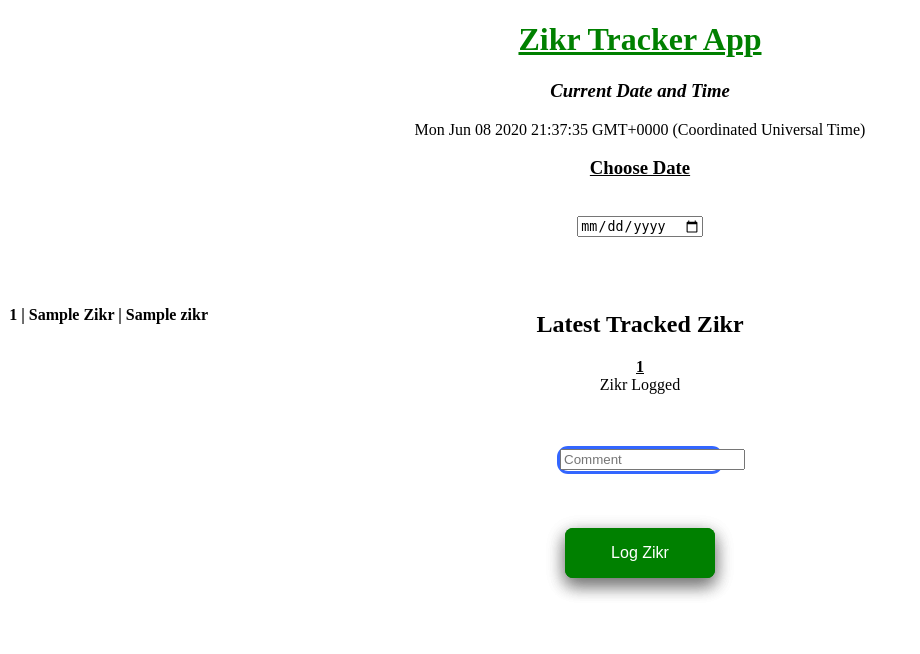
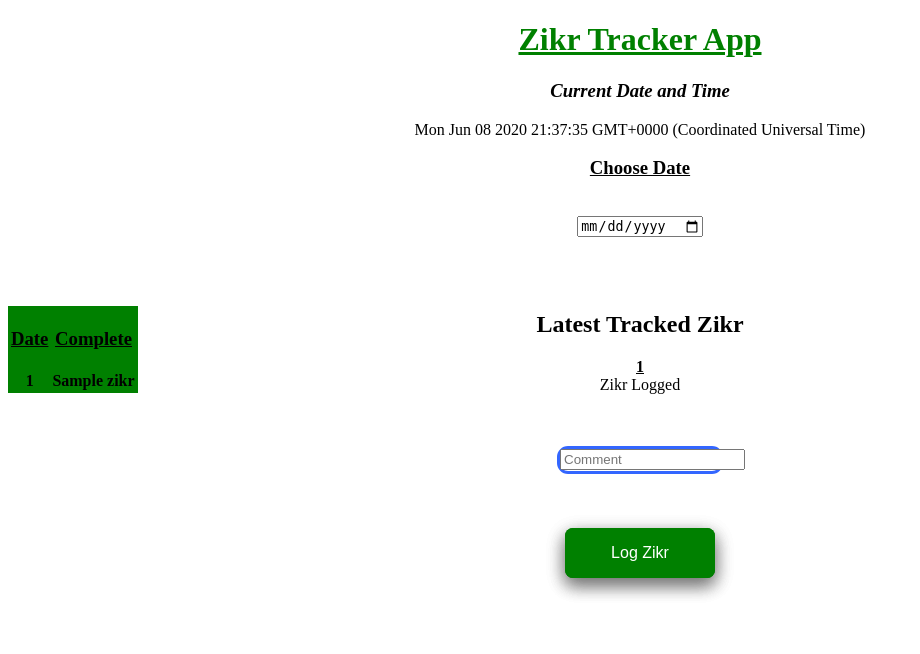
Before and after one commit to knail1/zikrtracker, a Flask app: page / in a window 1280 px wide. Shown: the top 654 px of the page, without its empty margins (0-920 px from the left). Run offline with Flask 2, Linux system fonts and the light colour scheme; a database or web service that is not in the repository returns one stand-in record (values such as "Sample title"); some libraries are stand-ins or nearby versions.

Commit message:
made display table for last 3 entries

```diff
--- a/static/style.css
+++ b/static/style.css
@@ -28,6 +28,6 @@
   text-align: center;
   display: inline-block;
 }
-.posts {
-  text-align: right;
+table {
+  background-color: green;
 }
--- a/templates/index.html
+++ b/templates/index.html
@@ -60,11 +60,18 @@
             <div style="position: absolute;top: 290px;right: -50;width: 200px;height: 100px;" class="posts">
                 <b>
                 <p>
+                    <table>
+                        <tr>
+                            <th><h3><u>Date</u></h3></th>
+                            <th><h3><u>Complete</u></h3></th>
+                        </tr>
                 {% for post in posts %}
-
-                    <div>{{ post[0] }} | {{ post[2].title() }} | {{ post[1] }}</div>
-
+                        <tr>
+                            <td>{{ post[0] }}</td>
+                            <td>{{ post[1] }}</td>
+                        </tr>
                 {% endfor %}
+                    </table>
                 </p>
                 </b>
             </div>
```
